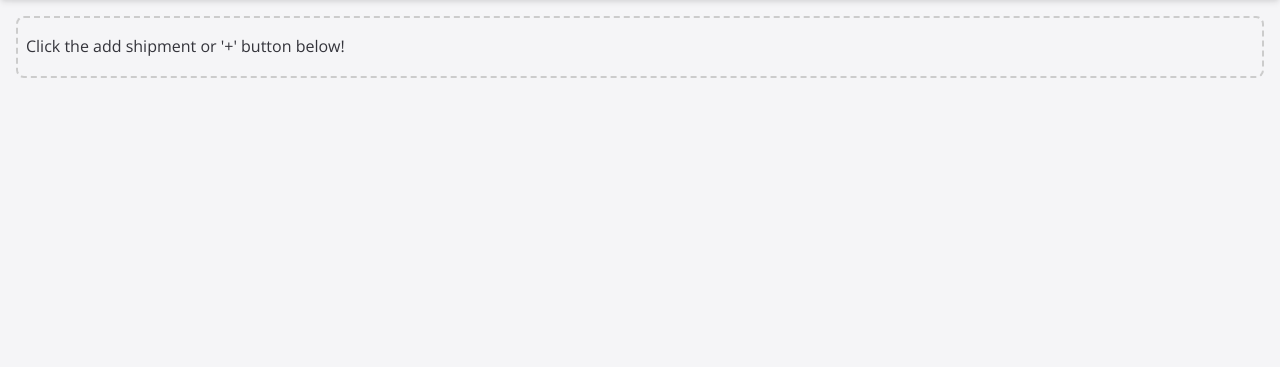
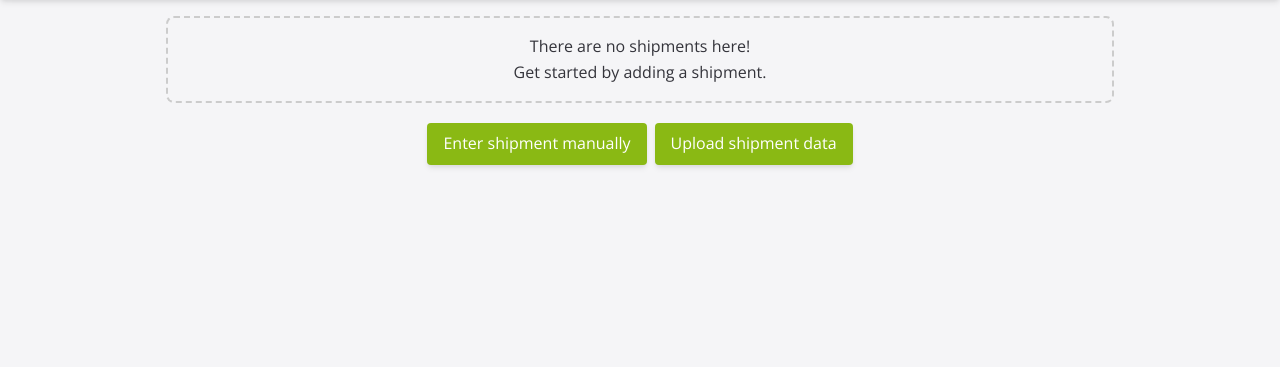
Before and after one commit to nestcx/freight-carbon-emission-calculator, a Flask app: template afcc_web_app/afcc/templates/my_shipments.html in a window 1280 px wide. Shown: the part 60-427 px from the top of the page. Run offline with Flask 2, Linux system fonts and the light colour scheme; the template is opened without the code that fills it, so the values that code supplies are empty; parts of the project's set-up code (start-up, migrations or seed data) failed here and were passed over.

Commit message:
Added buttons for navigation to shipments list page

```diff
--- a/afcc_web_app/afcc/static/stylesheets/layout/_shipmentcard.scss
+++ b/afcc_web_app/afcc/static/stylesheets/layout/_shipmentcard.scss
@@ -19,4 +19,5 @@
   @extend .shipment-card;
   border: 2px dashed #ccc;
   background-color: transparent;
+  text-align: center;
 }
--- a/afcc_web_app/afcc/static/stylesheets/pages/app/_myshipmentspage.scss
+++ b/afcc_web_app/afcc/static/stylesheets/pages/app/_myshipmentspage.scss
@@ -14,3 +14,13 @@
   bottom: calc(#{$header-height} + #{$spacing-default});
   right: $spacing-default;
 }
+
+
+// This is the container for the 2 add shipment buttons shown on tablet-sized viewports
+.add-shipment-buttons-container {
+
+  @include breakpoint-screen-larger-than($breakpoint-tablet) {
+    display: flex !important;
+    justify-content: center;
+  }
+}
--- a/afcc_web_app/afcc/static/stylesheets/style.css
+++ b/afcc_web_app/afcc/static/stylesheets/style.css
@@ -360,6 +360,7 @@ header {
 .shipment-card--empty-placeholder {
   border: 2px dashed #ccc;
   background-color: transparent;
+  text-align: center;
 }
 
 .button, .button--red-warning, .button--non-focus, .button--secondary, .button--primary {
@@ -756,6 +757,13 @@ header {
   right: 16px;
 }
 
+@media only screen and (min-width: 760px) {
+  .add-shipment-buttons-container {
+    display: flex !important;
+    justify-content: center;
+  }
+}
+
 .container--location-map {
   max-width: 100%;
   height: 250px;
--- a/afcc_web_app/afcc/templates/my_shipments.html
+++ b/afcc_web_app/afcc/templates/my_shipments.html
@@ -4,7 +4,7 @@
 
 {% extends "base.html" %}
 {% block content %}
-  <div class="container--shipments-page">
+  <div class="container--shipments-page --enforce-max-width">
 
     <!-- NOTE: THE VARIABLE NAME IS PLACEHOLDER. CHANGE ONCE WE'VE SET UP THE ABILITY -->
     <!-- TO SEND THE LIST OF SHIPMENTS TO THE USER -->
@@ -13,12 +13,20 @@
     {% else %}
       <div class="shipment-card--empty-placeholder">
         <p>
-          Click the add shipment or '+' button below!
+          There are no shipments here! <br />
+          Get started by adding a shipment.
         </p>
       </div>
       </div>
     {% endif %}
 
+    <!-- The 2 add shipment buttons displayed on desktops -->
+    <div class="add-shipment-buttons-container --hidden-on-mobile">
+      <a href="/shipments/new" class="button--primary">Enter shipment manually</a>
+      <a href="" class="button--primary">Upload shipment data</a>
+    </div>
+
+    <!-- The + button which is only displayed on mobile -->
     <div class="add-shipment-icon-container --hidden-on-desktop">
       <a href="/shipments/new">
         <?xml version="1.0" encoding="UTF-8" standalone="no"?>
```
Also changed, not shown: 1 other file.
